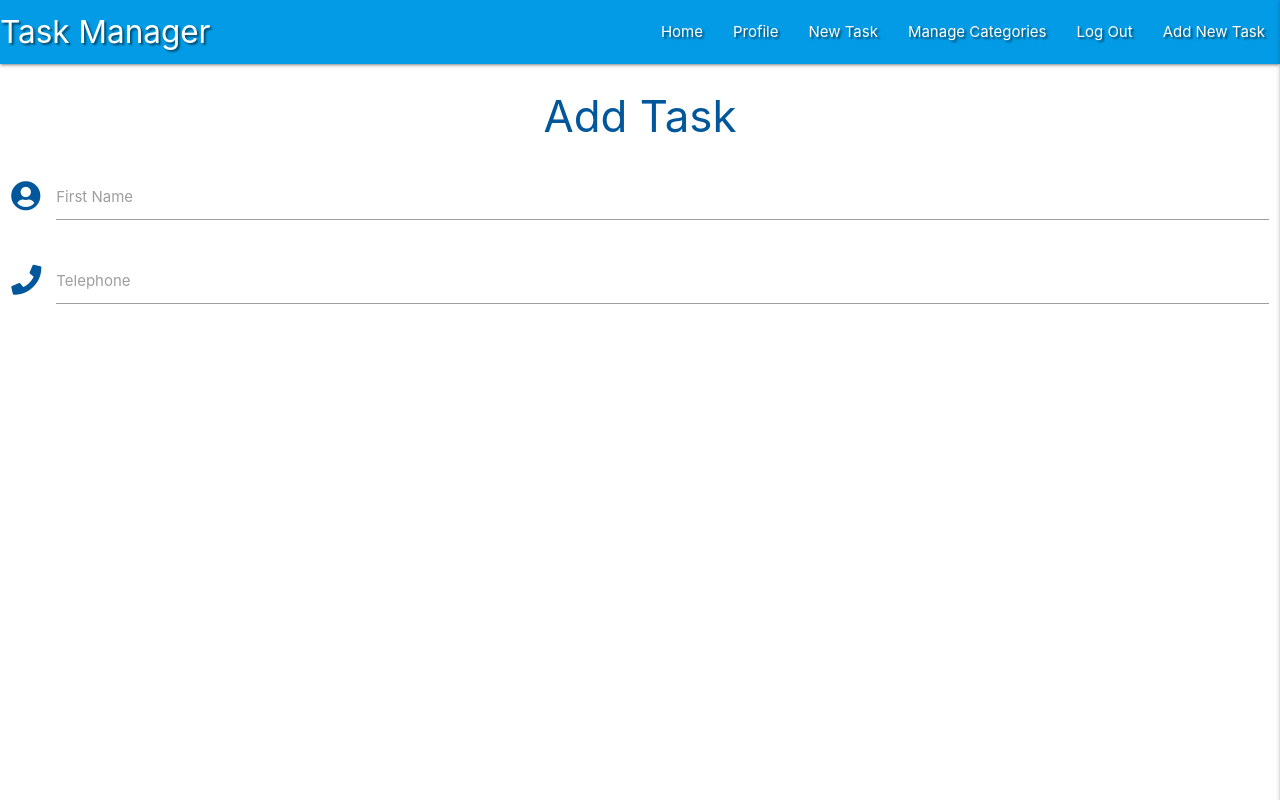
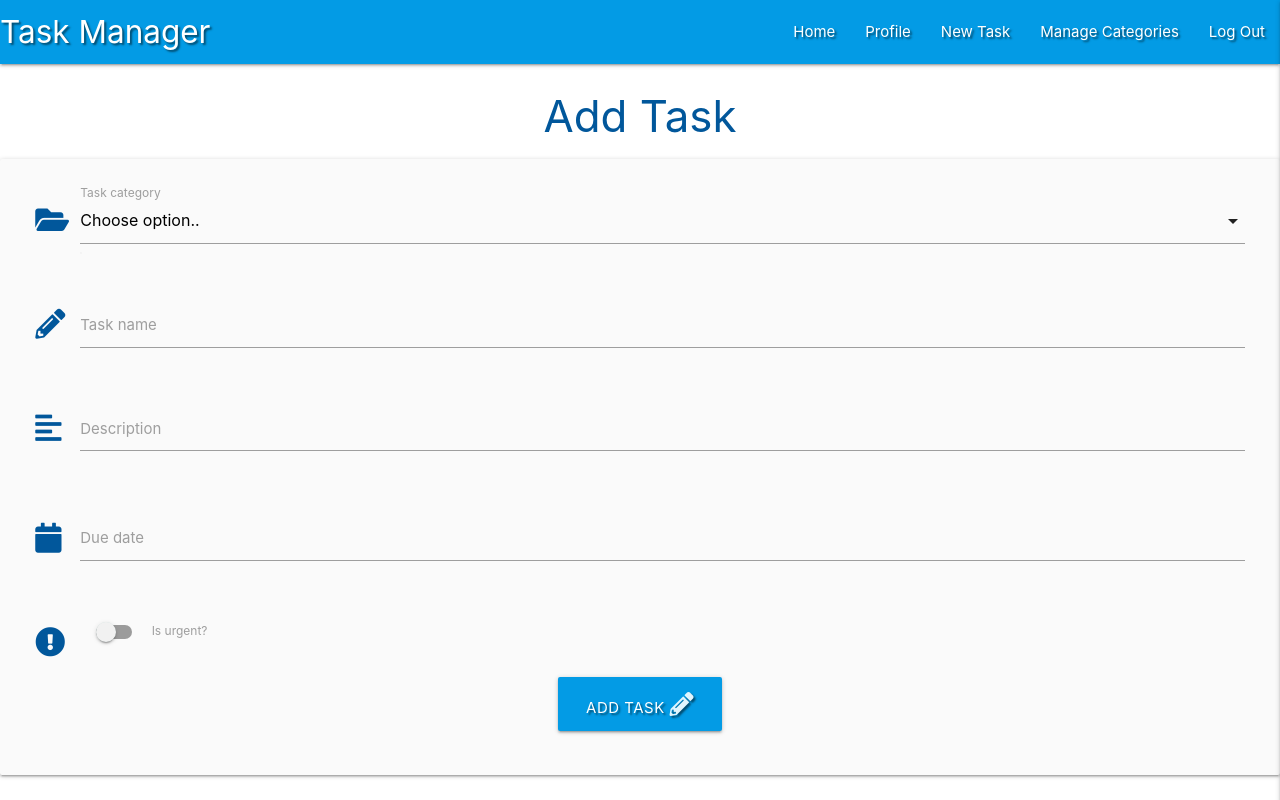
Before and after one commit to RoryBr1/mongodb-task-manager, a Flask app: page /add_task in a window 1280 px wide. Run offline with Flask 2, Linux system fonts and the light colour scheme; the visitor is signed in with stand-in values (Sample User, id 1); data that the repository does not hold is empty; some libraries are stand-ins or nearby versions.

Commit message:
all changes

```diff
--- a/app.py
+++ b/app.py
@@ -97,9 +97,23 @@ def logout():
     return redirect(url_for("login"))
 
 
-@app.route("/add_task")
+@app.route("/add_task", methods=["GET", "POST"])
 def add_task():
-    return render_template("add_task.html")
+    if request.method == "POST":
+        is_urgent = "on" if request.form.get("is_urgent") else "off"
+        task = {
+            "category_name": request.form.get("category_name"),
+            "task_name": request.form.get("task_name"),
+            "task_description": request.form.get("task_description"),
+            "is_urgent": is_urgent,
+            "due_date": request.form.get("due_date"),
+            "created_by": session["user"]
+        }
+        mongo.db.tasks.insert_one(task)
+        flash("Task added successfully")
+        return redirect(url_for("get_tasks"))
+    categories = mongo.db.categories.find().sort("category_name", 1)
+    return render_template("add_task.html", categories=categories)
 
 if __name__ == "__main__":
     app.run(host=os.environ.get("IP"),
--- a/static/css/style.css
+++ b/static/css/style.css
@@ -1,7 +1,16 @@
 .text-shadow {
-    text-shadow: 2px 2px 2px rgba(0,0,0,0.5);
+    text-shadow: 2px 2px 2px rgba(0, 0, 0, 0.5);
 }
 
-.flashes {
+.flashes h4 {
     line-height: 2;
 }
+
+.btn-small {
+    margin: 5px;
+}
+
+.collapsible-header .col strong {
+    margin: 5px;
+    line-height: 42px;
+}
--- a/static/js/script.js
+++ b/static/js/script.js
@@ -2,18 +2,45 @@
     jQuery for MaterializeCSS initialization
 */
 
-// mobile nav
 $(document).ready(function () {
     $(".sidenav").sidenav({edge: "right"});
+    $(".collapsible").collapsible();
+    $(".tooltipped").tooltip();
+    $("select").formSelect();
+    $(".datepicker").datepicker({
+        format: "dd mmmm, yyyy",
+        yearRange: 3,
+        showClearBtn: true,
+        i18n: {
+            done: "Select"
+        }
+    });
+
+    validateMaterializeSelect();
+    function validateMaterializeSelect() {
+        let classValid = { "border-bottom": "1px solid #4caf50", "box-shadow": "0 1px 0 0 #4caf50" };
+        let classInvalid = { "border-bottom": "1px solid #f44336", "box-shadow": "0 1px 0 0 #f44336" };
+        if ($("select.validate").prop("required")) {
+            $("select.validate").css({ "display": "block", "height": "0", "padding": "0", "width": "0", "position": "absolute" });
+        }
+        $(".select-wrapper input.select-dropdown").on("focusin", function () {
+            $(this).parent(".select-wrapper").on("change", function () {
+                if ($(this).children("ul").children("li.selected:not(.disabled)").on("click", function () { })) {
+                    $(this).children("input").css(classValid);
+                }
+            });
+        }).on("click", function () {
+            if ($(this).parent(".select-wrapper").children("ul").children("li.selected:not(.disabled)").css("background-color") === "rgba(0, 0, 0, 0.03)") {
+                $(this).parent(".select-wrapper").children("input").css(classValid);
+            } else {
+                $(".select-wrapper input.select-dropdown").on("focusout", function () {
+                    if ($(this).parent(".select-wrapper").children("select").prop("required")) {
+                        if ($(this).css("border-bottom") != "1px solid rgb(76, 175, 80)") {
+                            $(this).parent(".select-wrapper").children("input").css(classInvalid);
+                        }
+                    }
+                });
+            }
+        });
+    }
 });
-
-
-// collapsible
-$(document).ready(function(){
-   $('.collapsible').collapsible();
-});
-
-// tooltips
-  $(document).ready(function(){
-    $('.tooltipped').tooltip();
-  });
--- a/templates/add_task.html
+++ b/templates/add_task.html
@@ -3,18 +3,63 @@
 {% block content %}
     <h3 class="light-blue-text text-darken-4 center-align">Add Task</h3>
 
-    <div class="row">
-        <form class="col s12" method="POST" action="">
+    <div class="row card-panel grey lighten-5">
+        <form class="col s12" method="POST" action="{{ url_for('add_task') }}">
+
             <div class="row">
                 <div class="input-field col s12">
-                    <i class="fas fa-user-circle prefix light-blue-text text-darken-4"></i>
-                    <input id="icon_prefix" type="text" class="validate">
-                    <label for="icon_prefix">First Name</label>
+                <i class="fas fa-folder-open prefix light-blue-text text-darken-4"></i>
+                    <select id="category_name" name="category_name" class="validate" required>
+                    <option value="" disabled selected>Choose option..</option>
+                        {% for category in categories %}
+                            <option value="{{ category.category_name }}">{{ category.category_name }}</option>
+                        {% endfor %}
+                    </select>
+                    <label for="category_name">Task category</label>
                 </div>
+            </div>
+
+            <div class="row">
                 <div class="input-field col s12">
-                    <i class="fas fa-phone prefix light-blue-text text-darken-4"></i>
-                    <input id="icon_telephone" type="tel" class="validate">
-                    <label for="icon_telephone">Telephone</label>
+                    <i class="fas fa-pencil-alt prefix light-blue-text text-darken-4"></i>
+                    <input id="task_name" name="task_name" minlength="5" maxlength="50" type="text" class="validate" required>
+                    <label for="task_name">Task name</label>
+                </div>
+            </div>
+
+            <div class="row">
+                <div class="input-field col s12">
+                    <i class="fas fa-align-left prefix light-blue-text text-darken-4"></i>
+                    <textarea id="task_description" name="task_description" class="materialize-textarea validate" minlength="5" maxlength="150" required></textarea>
+                    <label for="task_description">Description</label>
+                </div>
+            </div>
+
+            <div class="row">
+                <div class="input-field col s12">
+                    <i class="fa fa-calendar prefix light-blue-text text-darken-4"></i>
+                    <input id="due_date" name="due_date" type="text" class="datepicker validate" required>
+                    <label for="due_date">Due date</label>
+                </div>
+            </div>
+
+            <div class="row">
+                <div class="input-field col s12">
+                    <div class="switch">
+                        <i class="fas fa-exclamation-circle prefix light-blue-text text-darken-4"></i>
+                        <label>
+                        <input type="checkbox" id="is_urgent" name="is_urgent">
+                        <span class="lever"></span>
+                        Is urgent?
+                        </label>
+                    </div>
+                </div>
+            </div>
+            <div class="row">
+                <div class="col s12 center-align">
+                    <button type="submit" class="btn-large light-blue darken-1 text-shadow">
+                        Add Task <i class="fas fa-pencil-alt prefix light-blue-text text-lighten-5"></i>
+                    </button>
                 </div>
             </div>
         </form>
--- a/templates/base.html
+++ b/templates/base.html
@@ -23,10 +23,9 @@
                     <li><a href="{{ url_for('get_tasks') }}">Home</a></li>
                     {% if session.user %}
 					<li><a href="{{ url_for('profile', username=session['user'])}}">Profile</a></li>
-					<li><a href="#">New Task</a></li>
+					<li><a href="{{ url_for('add_task')}}">New Task</a></li>
 					<li><a href="#">Manage Categories</a></li>
                     <li><a href="{{ url_for('logout')}}">Log Out</a></li>
-                    <li><a href="{{ url_for('add_task')}}">Add New Task</a></li>
                     {% else %}
                     <li><a href="{{ url_for('login')}}">Log In</a></li>
                     <li><a href="{{ url_for('register')}}">Register</a></li>
@@ -40,10 +39,9 @@
                 <li><a href="{{ url_for('get_tasks') }}">Home</a></li>
                 {% if session.user %}
            		<li><a href="{{ url_for('profile', username=session['user'])}}">Profile</a></li>
-				<li><a href="#">New Task</a></li>
 				<li><a href="#">Manage Categories</a></li>
                 <li><a href="{{ url_for('logout')}}">Log Out</a></li>
-                <li><a href="{{ url_for('add_task')}}">Add New Task</a></li>
+                <li><a href="{{ url_for('add_task')}}">New Task</a></li>
                 {% else %}
                 <li><a href="{{ url_for('login')}}">Log In</a></li>
                 <li><a href="{{ url_for('register')}}">Register</a></li>
```
Also changed, not shown: templates/tasks.html (+22 -12 lines).
